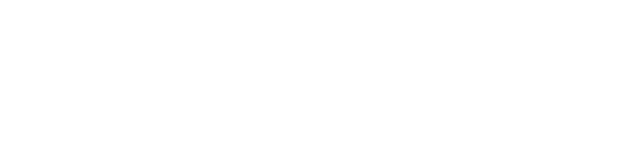
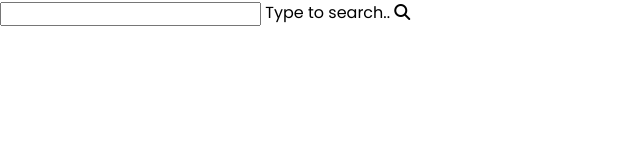
Before and after one commit to CaffeineJUN/search-bar-animation, a plain HTML site: page index.html in a window 1280 px wide. Shown: the whole page, without its empty margins (0-640 px from the left). Drawn offline with Linux system fonts and the light colour scheme.

Commit message:
html markup

```diff
--- a/index.html
+++ b/index.html
@@ -14,5 +14,13 @@
             referrerpolicy="no-referrer"
         />
     </head>
-    <body></body>
+    <body>
+        <div class="wrapper">
+            <div class="search-data">
+                <input type="text" />
+                <label for="">Type to search..</label>
+                <span class="fas fa-search"></span>
+            </div>
+        </div>
+    </body>
 </html>
```
